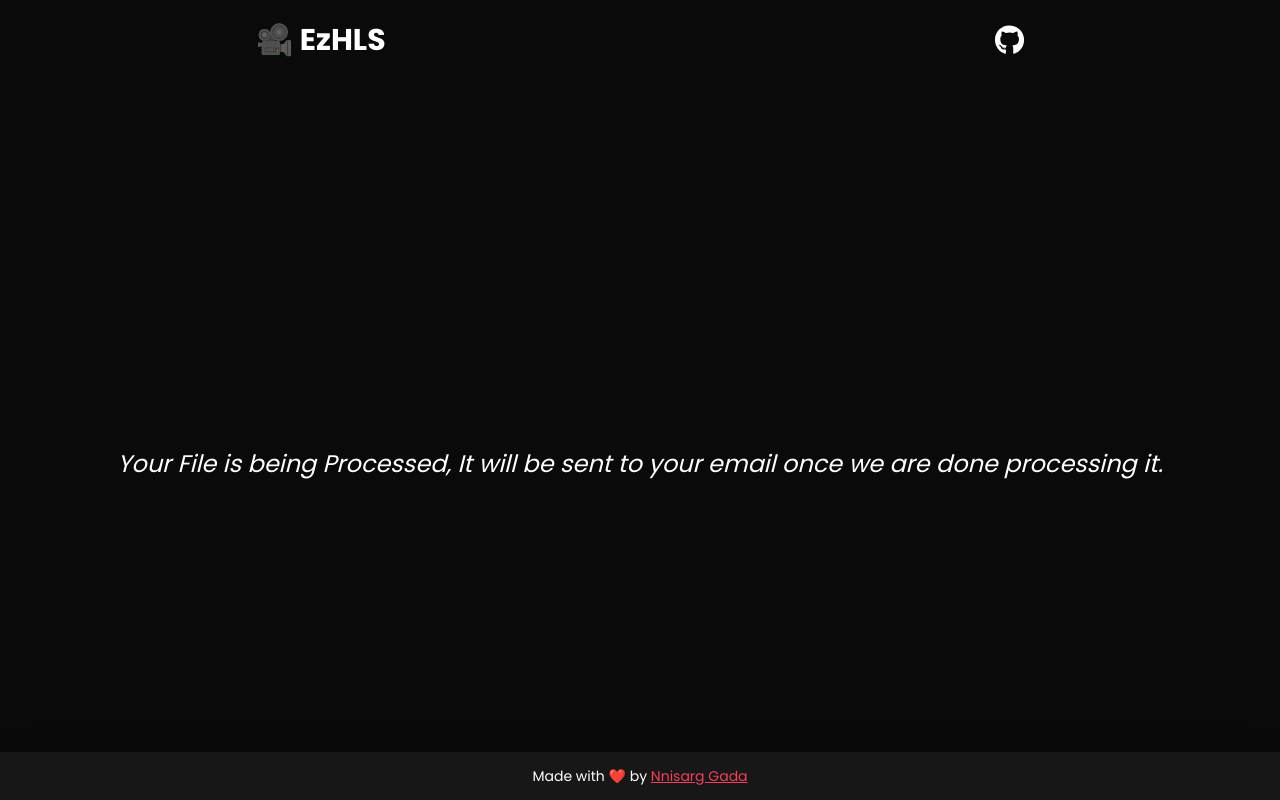
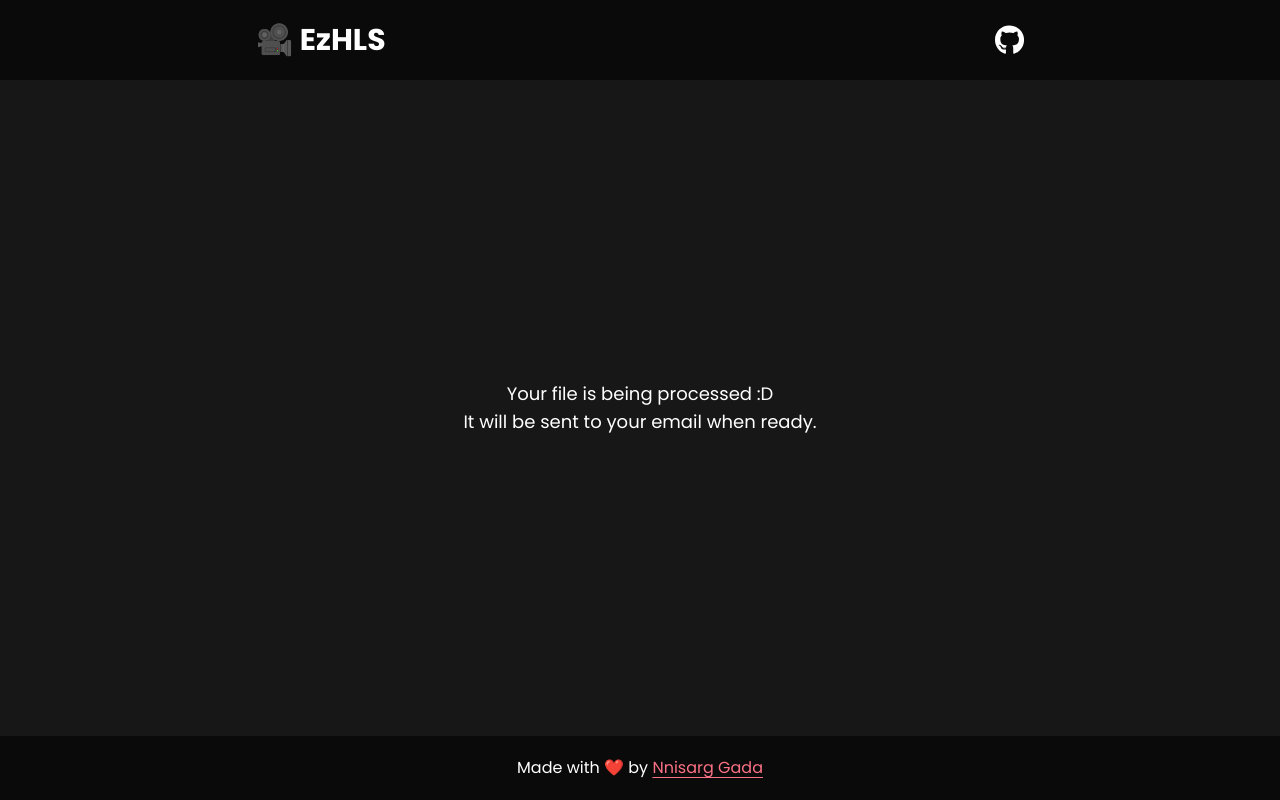
Before and after one commit to hect1k/ezhls, a FastAPI app: template templates/processing.html in a window 1280 px wide. Run offline with FastAPI, Linux system fonts and the light colour scheme; the template is opened without the code that fills it, so the values that code supplies are empty; some libraries are stand-ins or nearby versions.

Commit message:
sanity + cleaner zip ids + better css

```diff
--- a/main.py
+++ b/main.py
@@ -1,5 +1,7 @@
 import asyncio
 from email.message import EmailMessage
+import random
+import string
 import os
 import shutil
 import smtplib
@@ -134,9 +136,9 @@ def generate_hls(filepath: str) -> str:
         raise HTTPException(status_code=500, detail=str(e))
     return id
 
-def zip_folder(id: str):
+def zip_folder(id: str, zip_id: str):
     try:
-        zip_path = os.path.join(ZIPS_FOLDER, f"{id}.zip")
+        zip_path = os.path.join(ZIPS_FOLDER, f"{zip_id}.zip")
         folder_path = os.path.join(OUTPUT_FOLDER, id)
 
         with zipfile.ZipFile(zip_path, "w", zipfile.ZIP_DEFLATED) as zipf:
@@ -155,15 +157,16 @@ def cleanup(video: str, id: str):
 def process_video(video_path: str, email: str, unique_filename: str):
     folder_id = ""
     error = ""
+    zip_id = unique_filename.split('.')[0]
 
     try:
         folder_id = generate_hls(video_path)
-        zip_folder(folder_id)
+        zip_folder(folder_id, zip_id)
     except Exception as e:
         error = f"Video processing failed: {str(e)}"
         print(f"[ERROR] - {error}")
 
-    download_link = f"{HOSTED_URL}/download/{folder_id}"
+    download_link = f"{HOSTED_URL}/download/{zip_id}"
 
     if error:
         email_body = f"""
@@ -208,7 +211,10 @@ async def upload_file(
     if not video or not video.filename or not allowed_file(video.filename):
         raise HTTPException(status_code=400, detail="Unsupported file format")
 
-    unique_filename = f"{uuid.uuid4()}.{video.filename.rsplit('.', 1)[1]}"
+    random_part = ''.join(random.choices(string.ascii_letters + string.digits, k=6))
+    timestamp = int(time.time())
+    ext = video.filename.rsplit('.', 1)[-1]
+    unique_filename = f"{random_part}{timestamp % 10000}.{ext}"
     file_path = os.path.join(UPLOAD_FOLDER, unique_filename)
 
     await save_uploaded_file(video, file_path)
@@ -216,14 +222,14 @@ async def upload_file(
     background_tasks.add_task(process_video, file_path, email, unique_filename)
 
     if "html" in str(request.headers.get("Accept", "")):
-        return templates.TemplateResponse("processing.html", {"request": request})
-
+        return templates.TemplateResponse("processing.html", { "request": request })
     else:
         return {"message": "Processing started. You'll receive an email when done."}
 
 @app.get("/download/{zip_id}")
 async def download_zip(zip_id: str):
     zip_path = os.path.join(ZIPS_FOLDER, f"{zip_id}.zip")
+    print(zip_path)
     if os.path.exists(zip_path):
         return FileResponse(zip_path, filename=f"{zip_id}.zip", media_type="application/zip")
     raise HTTPException(status_code=404, detail="File not found or expired")
--- a/templates/index.html
+++ b/templates/index.html
@@ -95,6 +95,7 @@
     </form>
     <a href="/docs" title="Documentation" class="text-rose-500 place-self-start italic underline">How to use the API</a>
   </main>
+
   <footer class="w-full h-16 bg-neutral-950 grid place-items-center p-4">
     <p class="">
       Made with <span class="text-rose-500">❤️ </span> by
--- a/templates/processing.html
+++ b/templates/processing.html
@@ -20,54 +20,11 @@
   <style>
     body {
       font-family: "Poppins", sans-serif;
-      display: flex;
-      flex-direction: column;
-      height: 100vh;
-    }
-
-    .input_container {
-      border: 1px solid #e5e5e5;
-      border-radius: 5px;
-      padding: 5px;
-    }
-
-    input[type="file"]::file-selector-button {
-      background-color: #fff;
-      color: #000;
-      border: 0px;
-      border-right: 1px solid #e5e5e5;
-      padding: 10px 15px;
-      margin-right: 20px;
-      transition: 0.5s;
-    }
-
-    input[type="file"]::file-selector-button:hover {
-      background-color: #eee;
-      cursor: pointer;
-    }
-
-    .loading-spinner {
-      width: 20px;
-      height: 20px;
-      border: 4px solid #f3f3f3;
-      border-top: 4px solid #3498db;
-      border-radius: 50%;
-      animation: spin 1s linear infinite;
-    }
-
-    @keyframes spin {
-      0% {
-        transform: rotate(0deg);
-      }
-
-      100% {
-        transform: rotate(360deg);
-      }
     }
   </style>
 </head>
 
-<body class="bg-neutral-950 text-white font-poppins flex flex-col">
+<body class="bg-neutral-900 text-white">
   <nav class="w-full h-20 bg-neutral-950 p-4">
     <div class="w-full h-full max-w-3xl mx-auto flex justify-between items-center">
       <a href="/" title="Home" class="text-3xl font-bold">🎥 EzHLS</a>
@@ -80,19 +37,20 @@
     </div>
   </nav>
 
-  <div class="flex-grow flex flex-col items-center justify-center gap-6 p-4 pt-28">
-    <div class="w-full text-center text-2xl italic">
-      Your File is being Processed, It will be sent to your email once we are done processing it.
-    </div>
-  </div>
+  <main class="w-full max-w-md mx-auto min-h-[calc(100vh-9rem)] flex flex-col justify-center items-center p-4 gap-6">
+    <p class="text-lg text-center">
+      Your file is being processed :D
+      <br />
+      It will be sent to your email when ready.
+    </p>
+  </main>
 
-  <footer class="w-screen h-12 bg-neutral-900 drop-shadow-2xl backdrop-opacity-10 flex items-center justify-center p-4">
-    <span class="text-sm">
-      Made with ❤️ by
-      <a class="text-rose-500 underline hover:no-underline" href="https://nnisarg.in" target="_blank">
-        Nnisarg Gada
-      </a>
-    </span>
+  <footer class="w-full h-16 bg-neutral-950 grid place-items-center p-4">
+    <p class="">
+      Made with <span class="text-rose-500">❤️ </span> by
+      <a href="https://nnisarg.in/" target="_blank" rel="noopener noreferrer" title="nnisarg.in"
+        class="underline underline-offset-4 text-rose-400">Nnisarg Gada</a>
+    </p>
   </footer>
 </body>
 
```
